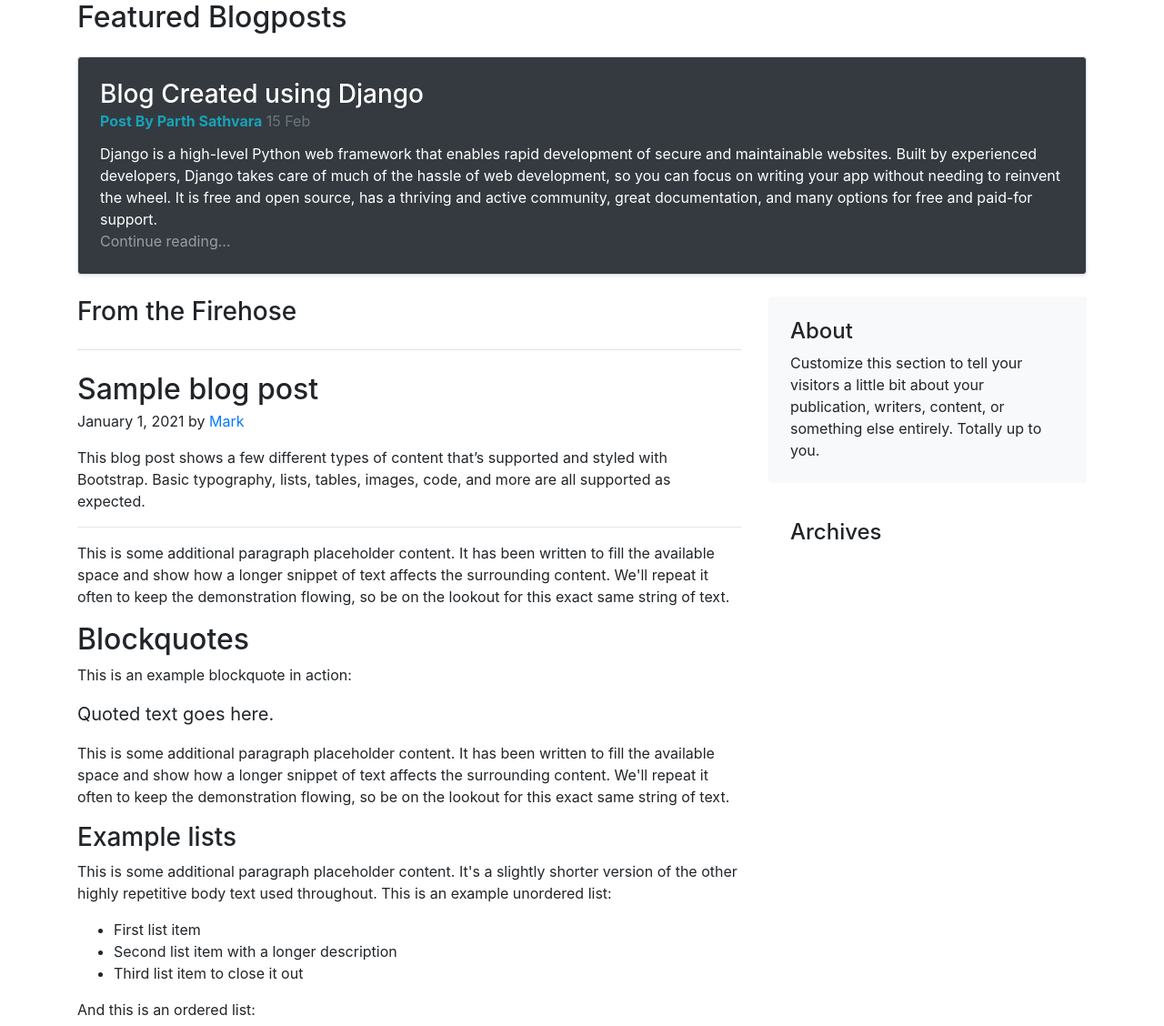
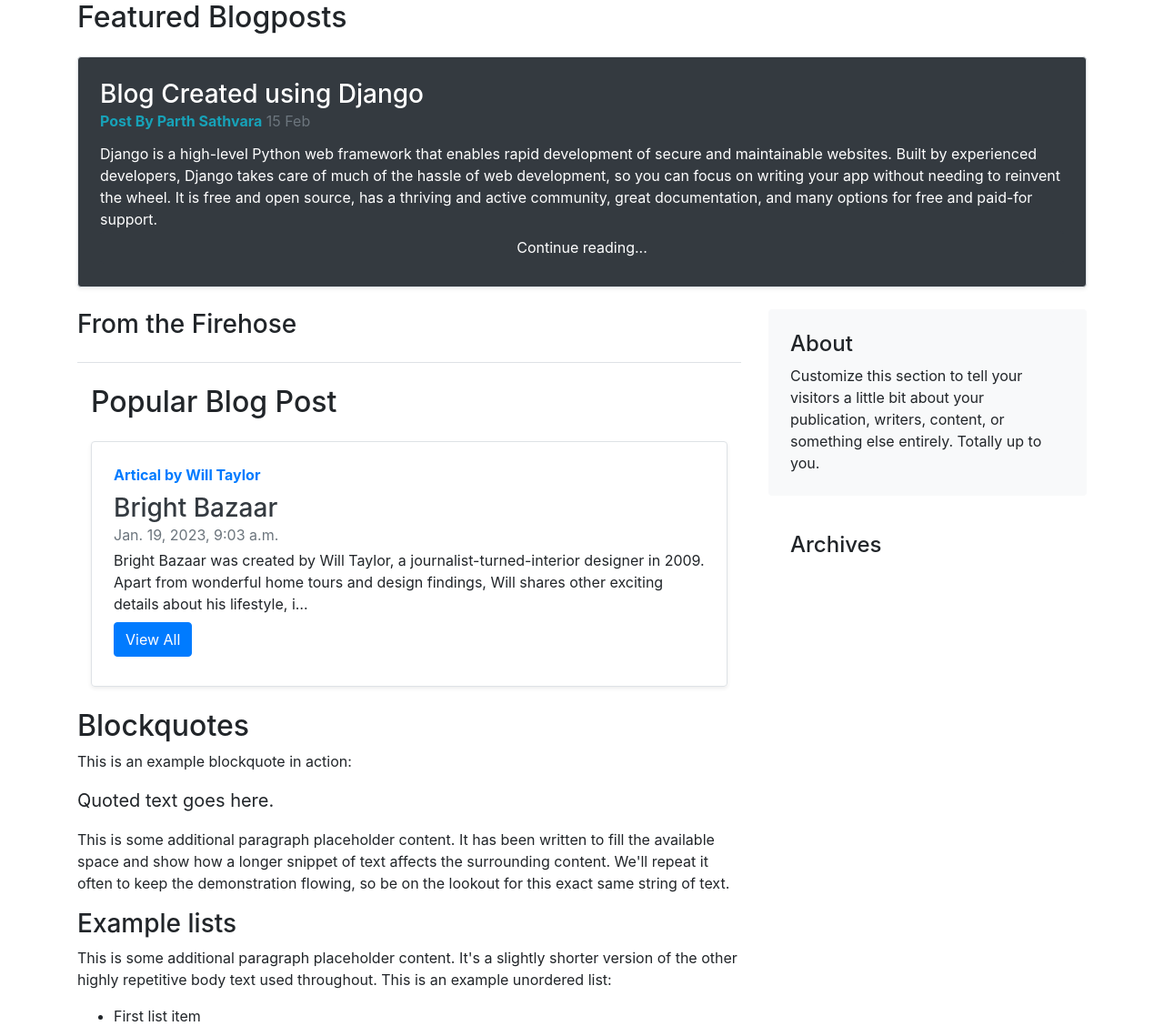
Before and after one commit to ParthSathwara/Blogger, a Django app: page / in a window 1280 px wide. Shown: the part 56-1184 px from the top of the page at 91% size. Run offline with Django 4.2, Linux system fonts and the light colour scheme; data comes from the database, SQL or seed files in the repository; some libraries are stand-ins or nearby versions.

Commit message:
css changes

```diff
--- a/home/views.py
+++ b/home/views.py
@@ -6,7 +6,9 @@
 from blogapp.models import Post
 # Create your views here.
 def home(request):
-    return render(request, 'home/home.html')
+    popularPosts = Post.objects.all()[:1].get()
+    context = {'popularPosts': popularPosts}
+    return render(request, 'home/home.html', context)
 
 def about(request):
     return render(request, 'home/about.html')
--- a/templates/blog/bloghome.html
+++ b/templates/blog/bloghome.html
@@ -17,12 +17,12 @@
             </div>
 
         </div>
-        <div class="col-auto d-none d-lg-block">
+        <!-- <div class="col-auto d-none d-lg-block">
             <svg class="bd-placeholder-img" width="200" height="250" xmlns="http://www.w3.org/2000/svg" preserveAspectRatio="xMidYMid slice" focusable="false" role="img" aria-label="Placeholder: Thumbnail">
                 <title>Placeholder</title>
                 <rect width="100%" height="100%" fill="#55595c"></rect><text x="50%" y="50%" fill="#eceeef" dy=".3em">Thumbnail</text>
             </svg>
-        </div>
+        </div> -->
     </div>
     {%endfor%}
 </div>
--- a/templates/home/home.html
+++ b/templates/home/home.html
@@ -6,8 +6,7 @@
 <div class="container-xl">
     <div>
         <h2>Featured Blogposts</h2>
-        <div
-            class="row no-gutters border rounded overflow-hidden flex-md-row mb-4 shadow-sm h-md-250 my-4 position-relative rounded bg-dark text-white">
+        <div class="row no-gutters border rounded overflow-hidden flex-md-row mb-4 shadow-sm h-md-250 my-4 position-relative rounded bg-dark text-white">
             <div class="col p-4 d-flex flex-column position-static">
                 <!-- <strong class="d-inline-block mb-2 text-info">World</strong> -->
                 <h3 class="mb-0">Blog Created using Django</h3>
@@ -16,17 +15,9 @@
                     15 Feb
                 </div>
                 <p class="card-text mb-auto">Django is a high-level Python web framework that enables rapid development of secure and maintainable websites. Built by experienced developers, Django takes care of much of the hassle of web development, so you can focus on writing your app without needing to reinvent the wheel. It is free and open source, has a thriving and active community, great documentation, and many options for free and paid-for support.</p>
-                <a href="#" class="stretched-link text-white-50">Continue reading...</a>
+                <p class="collapse" id="collapseExample">Django helps developers avoid many common security mistakes by providing a framework that has been engineered to "do the right things" to protect the website automatically. For example, Django provides a secure way to manage user accounts and passwords, avoiding common mistakes like putting session information in cookies where it is vulnerable (instead cookies just contain a key, and the actual data is stored in the database) or directly storing passwords rather than a password hash.</p>
+                <a class="btn btn-dark" data-toggle="collapse" href="#collapseExample" role="button" aria-expanded="false" aria-controls="collapseExample">Continue reading...</a>
             </div>
-            <!-- <div class="col-auto d-none d-lg-block">
-                <svg class="bd-placeholder-img" width="200" height="250" xmlns="http://www.w3.org/2000/svg"
-                    preserveAspectRatio="xMidYMid slice" focusable="false" role="img"
-                    aria-label="Placeholder: Thumbnail">
-                    <title>Placeholder</title>
-                    <rect width="100%" height="100%" fill="#55595c"></rect><text x="50%" y="50%" fill="#eceeef"
-                        dy=".3em">Thumbnail</text>
-                </svg>
-            </div> -->
         </div>
     </div>
 
@@ -37,18 +28,24 @@
             </h3>
 
             <article class="blog-post">
-                <h2 class="blog-post-title mb-1">Sample blog post</h2>
-                <p class="blog-post-meta">January 1, 2021 by <a href="#">Mark</a></p>
+                <div class="container">
+                    <h2>Popular Blog Post</h2>
 
-                <p>This blog post shows a few different types of content that’s supported and styled with Bootstrap.
-                    Basic
-                    typography, lists, tables, images, code, and more are all supported as expected.</p>
-                <hr>
-                <p>This is some additional paragraph placeholder content. It has been written to fill the available
-                    space
-                    and show how a longer snippet of text affects the surrounding content. We'll repeat it often to keep
-                    the
-                    demonstration flowing, so be on the lookout for this exact same string of text.</p>
+                    <div class="row no-gutters border rounded overflow-hidden flex-md-row mb-4 shadow-sm h-md-250 my-4 position-relative ">
+
+                        <div class="col p-4 d-flex flex-column position-static">
+                            <strong class="d-inline-block mb-2 text-primary">Artical by {{popularPosts.author}}</strong>
+                            <h3 class="mb-0"> <a class="text-dark" href="/blog"> {{popularPosts.title}} </a> </h3>
+                            <div class="mb-1 text-muted">{{popularPosts.timeStamp}}</div>
+                            <p class="card-text mb-auto"> {{popularPosts.content| truncatechars:200}} </p>
+                            <div class="my-2">
+                                <a href="/blog" role="button" class="btn btn-primary">View All</a>
+                            </div>
+                        </div>
+
+                    </div>
+
+                </div>
                 <h2>Blockquotes</h2>
                 <p>This is an example blockquote in action:</p>
                 <blockquote class="blockquote">
```
Also changed, not shown: templates/home/about.html (+9 -7 lines), 1 other file.
